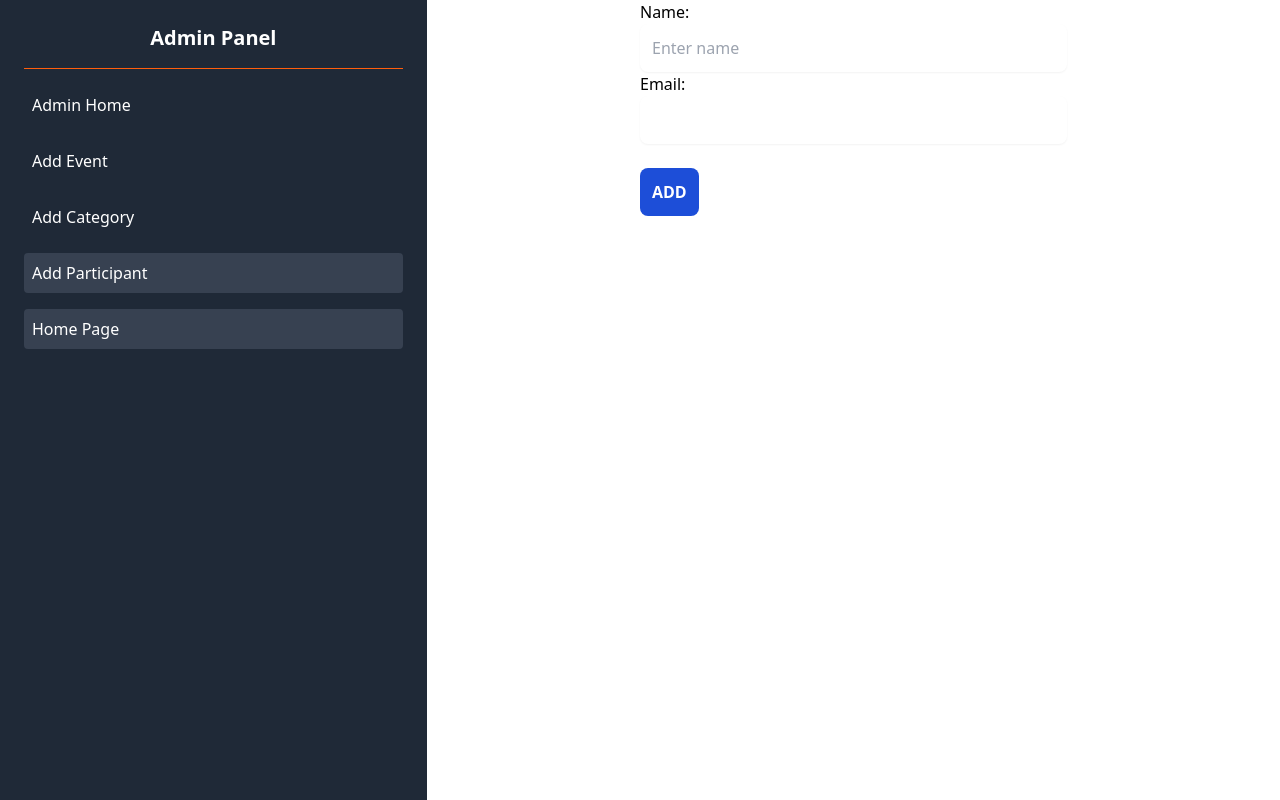
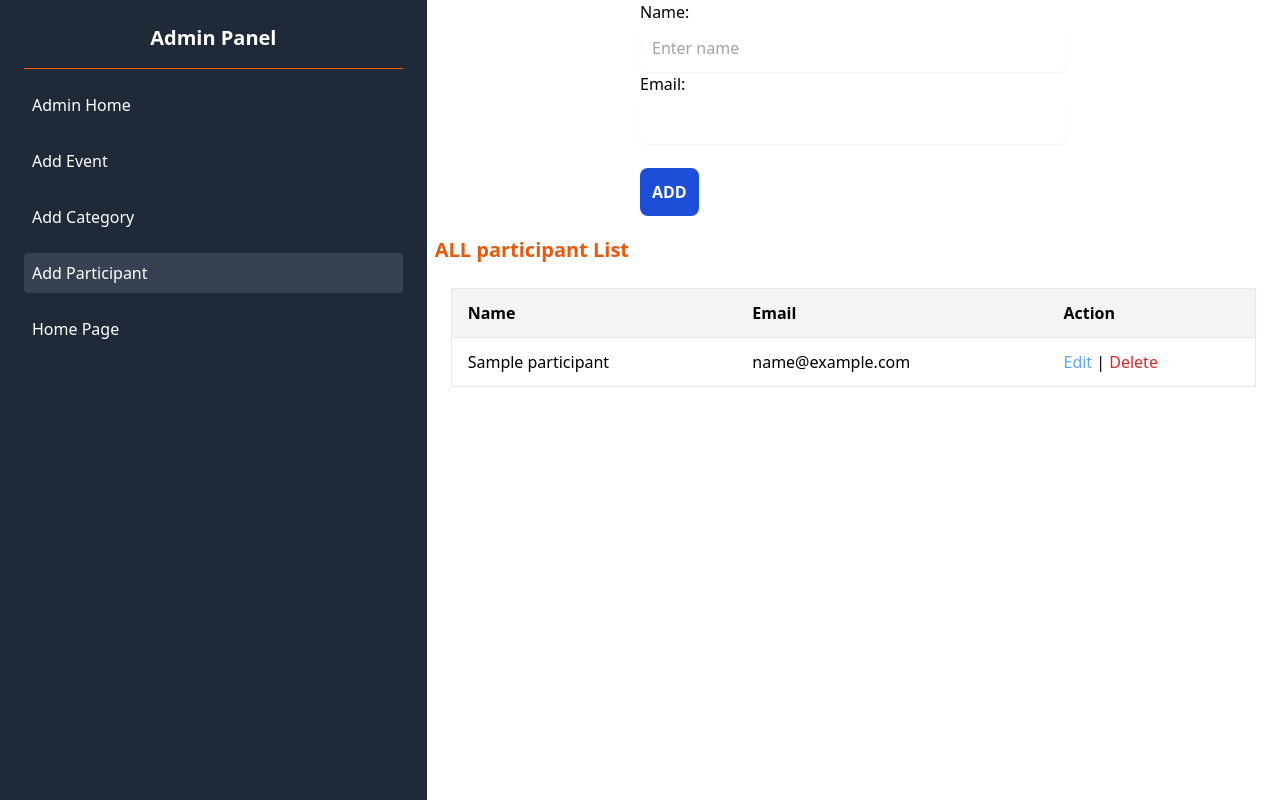
Before and after one commit to Sumaiya-Meem/Event_management-Django-, a Django app: page /events/dashboard/create-participant/ in a window 1280 px wide. Run offline with Django 5.2, Linux system fonts and the light colour scheme; tables that the repository leaves empty hold one stand-in row (values such as "Sample post").

Commit message:
implemnet event list update functionality

```diff
--- a/events/templates/add_participant.html
+++ b/events/templates/add_participant.html
@@ -17,4 +17,33 @@
             <button type="submit" class="bg-blue-700 text-white rounded-lg font-semibold p-3 mt-6">ADD</button>
         </form>
     </div>
+
+    <div class="mt-5">
+        <h1 class="text-orange-600 font-bold text-xl ml-2">ALL participant List</h1>
+        <div class="mt-6 overflow-x-auto mx-6">
+            <table class="min-w-full bg-white border border-gray-200">
+              <thead>
+                <tr class="bg-gray-100">
+                  <th class="py-3 px-4 border-b text-left">Name</th>
+                  <th class="py-3 px-4 border-b text-left">Email</th>
+                  <th class="py-3 px-4 border-b text-left">Action</th>
+                </tr>
+              </thead>
+              <tbody>
+                {% for participant in participants %}
+                <tr class="hover:bg-gray-50">
+                  <td class="py-3 px-4 border-b border-gray-200">{{participant.name }}</td>
+                  <td class="py-3 px-4 border-b border-gray-200">{{participant.email}}</td>
+                  <td class="py-3 px-4 border-b border-gray-200">
+                    <a href="" class="text-blue-400">Edit</a> | <a href="" class="text-red-600">
+                     Delete
+                    </a>
+                  </td>
+                </tr>
+                {% endfor %}
+              </tbody>
+            </table>
+          </div>
+    </div>
+
 {% endblock %}
--- a/events/templates/admin_page.html
+++ b/events/templates/admin_page.html
@@ -154,7 +154,9 @@
              <td class="py-3 px-4 border-b">{{ event.date }}</td>
              <td class="py-3 px-4 border-b uppercase">{{ event.time }}</td>
              <td class="py-3 px-4 border-b">
-               <a href="" class="text-green-700">Edit</a> | <a href="" class="text-red-600">
+               <a href="{% url 'update-event' event.id %}" class="text-green-700">Edit</a> |
+
+               <a href="" class="text-red-600">
                 Delete
                </a>
              </td>
--- a/events/templates/dashboard.html
+++ b/events/templates/dashboard.html
@@ -50,7 +50,7 @@
                 <li>
                   <a
                     href="{% url 'home_page' %}"
-                    class="w-full text-left p-2 hover:bg-gray-700 rounded block {% if section == 'create_participant' %}bg-gray-700{% endif %}"
+                    class="w-full text-left p-2 hover:bg-gray-700 rounded block {% if section == 'home_page' %}bg-gray-700{% endif %}"
                   >
                     Home Page
                   </a>
--- a/events/urls.py
+++ b/events/urls.py
@@ -1,5 +1,5 @@
 from django.urls import path
-from .views import admin_dashboard, home_page, event_page, create_event, create_category,create_participant,admin_home,event_detail
+from .views import admin_dashboard, home_page, event_page, create_event, create_category,create_participant,admin_home,event_detail,update_event
 
 urlpatterns = [
     path('dashboard/', admin_dashboard, name='admin_dashboard'),
@@ -10,4 +10,5 @@ urlpatterns = [
     path('dashboard/create-category/', create_category, name='create-category'),
     path('dashboard/create-participant/', create_participant, name='create-participant'),
     path('dashboard/admin-home',admin_home , name='admin-home'),
+    path("update-event/<int:id>/",update_event,name="update-event"),
 ]
--- a/events/views.py
+++ b/events/views.py
@@ -147,7 +147,8 @@ def create_category(request):
 def create_participant(request):
 
     participant_form = ParticipantForm()
-    print(participant_form)
+    participants=Participant.objects.all()
+
 
     if request.method == 'POST':
 
@@ -163,7 +164,40 @@ def create_participant(request):
 
     context = {
         'participant_form': participant_form,
+        'participants': participants,
         'section': 'create_participant'
     }
 
     return render(request, 'add_participant.html', context)
+
+
+
+def update_event(request, id):
+    event = Event.objects.get(id=id)
+    event_form = EventModelForm(instance=event)
+
+    participant_form = ParticipantModelForm(initial={'participants': event.participants.all()})
+
+    if request.method == 'POST':
+        event_form = EventModelForm(request.POST, instance=event)
+        participant_form = ParticipantModelForm(request.POST)
+
+        if event_form.is_valid() and participant_form.is_valid():
+            event = event_form.save()
+
+
+            participants = participant_form.cleaned_data['participants']
+            event.participants.set(participants)
+
+            messages.success(request, "Event updated successfully!")
+            return redirect('update-event', id)
+
+    else:
+        event_form = EventModelForm(instance=event)
+
+    context = {
+        'event_form': event_form,
+        'participant_form': participant_form,
+        'section': 'update_event',
+    }
+    return render(request, 'event_form.html', context)
--- a/static/css/output.css
+++ b/static/css/output.css
@@ -659,9 +659,14 @@ video {
   margin-bottom: 1rem;
 }
 
-.mx-8 {
-  margin-left: 2rem;
-  margin-right: 2rem;
+.mx-6 {
+  margin-left: 1.5rem;
+  margin-right: 1.5rem;
+}
+
+.mx-4 {
+  margin-left: 1rem;
+  margin-right: 1rem;
 }
 
 .mb-1 {
@@ -714,6 +719,10 @@ video {
 
 .mt-8 {
   margin-top: 2rem;
+}
+
+.ml-2 {
+  margin-left: 0.5rem;
 }
 
 .block {
@@ -1302,6 +1311,11 @@ video {
   color: rgb(255 255 255 / var(--tw-text-opacity, 1));
 }
 
+.text-blue-400 {
+  --tw-text-opacity: 1;
+  color: rgb(96 165 250 / var(--tw-text-opacity, 1));
+}
+
 .underline {
   text-decoration-line: underline;
 }
```
Also changed, not shown: events/templates/create_categoryForm.html (+8 -8 lines).
